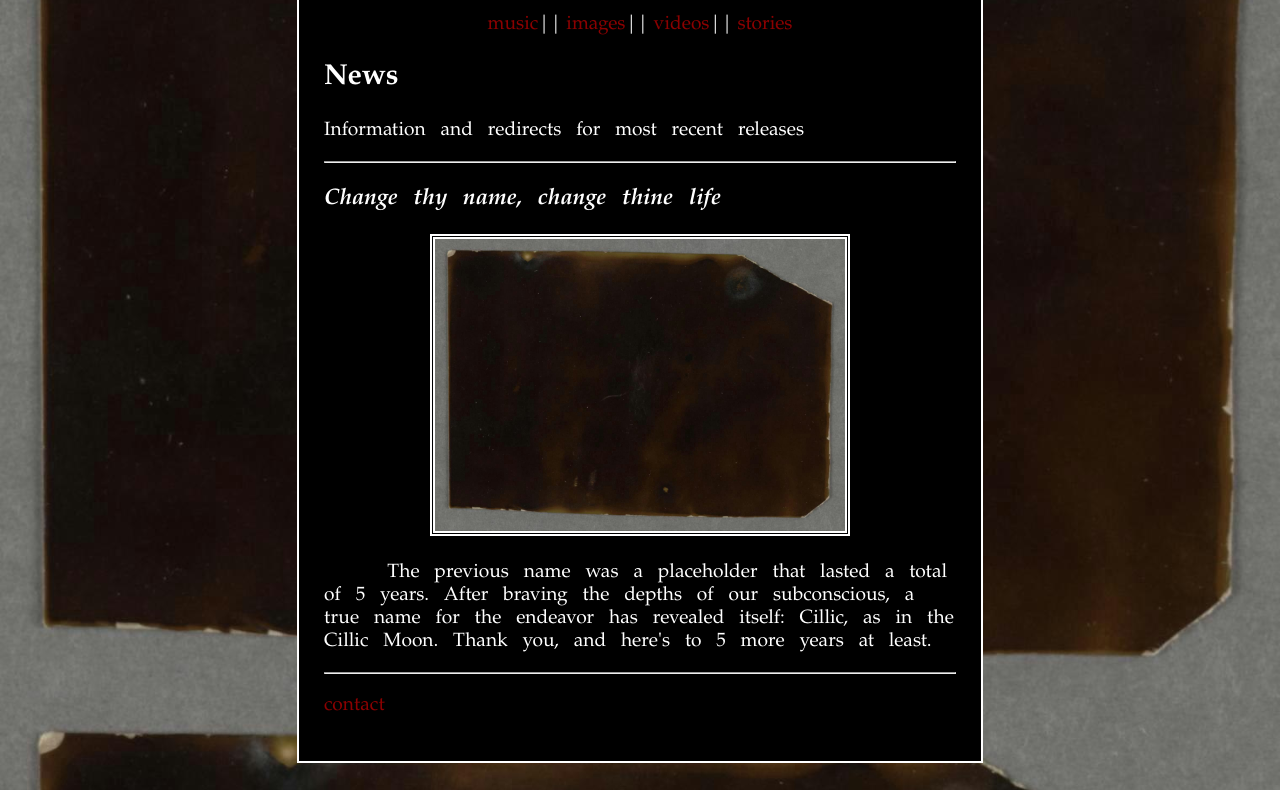
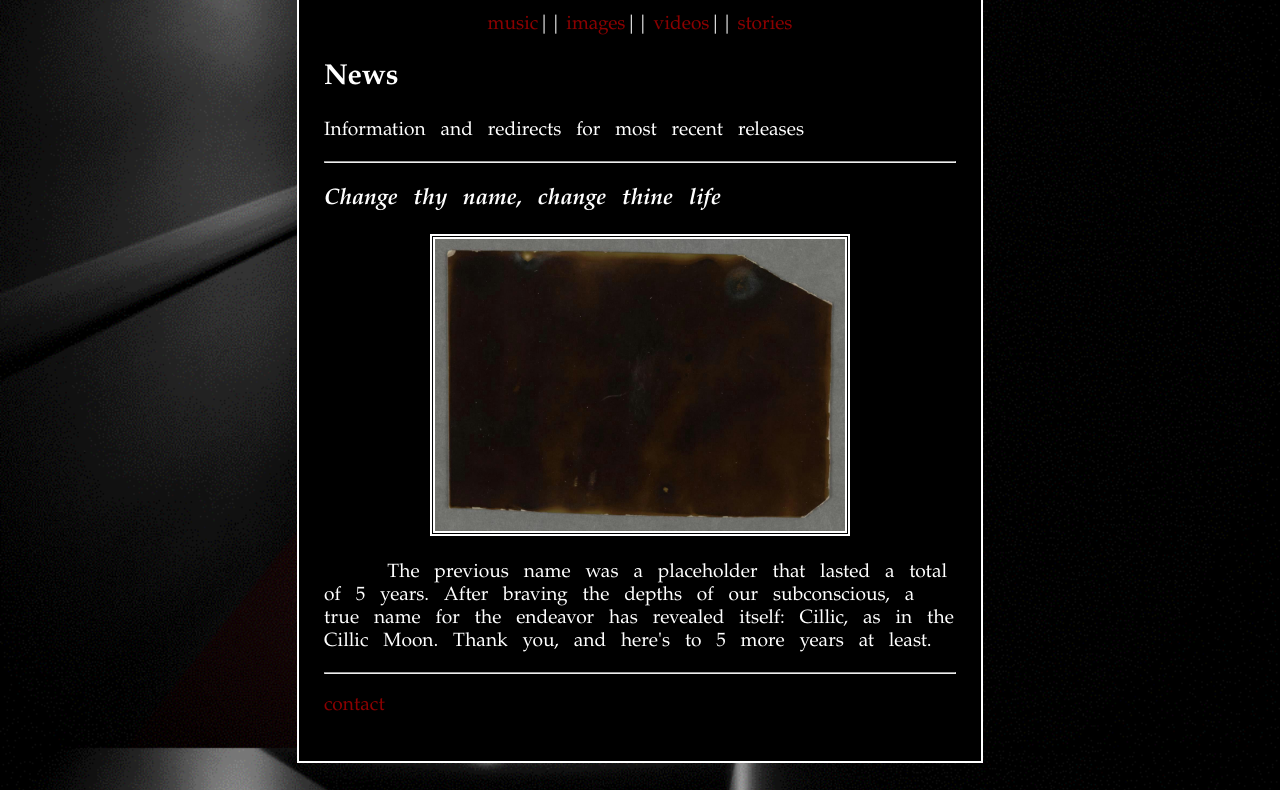
Before and after one commit to vidaliATWIT/cillic-webpage, a plain HTML site: page index.html in a window 1280 px wide. Shown: the part 212-1002 px from the top of the page. Drawn offline with Linux system fonts and the light colour scheme.

Commit message:
It was just a bad dream

```diff
--- a/style/cillicomstyle.css
+++ b/style/cillicomstyle.css
@@ -12,7 +12,7 @@
 }
 
 body {
-    background-image: url("../images/stars.jpg");
+    background-image: url("../images/hallway.PNG");
     background-attachment: fixed;
     background-size: cover;
 }
```
